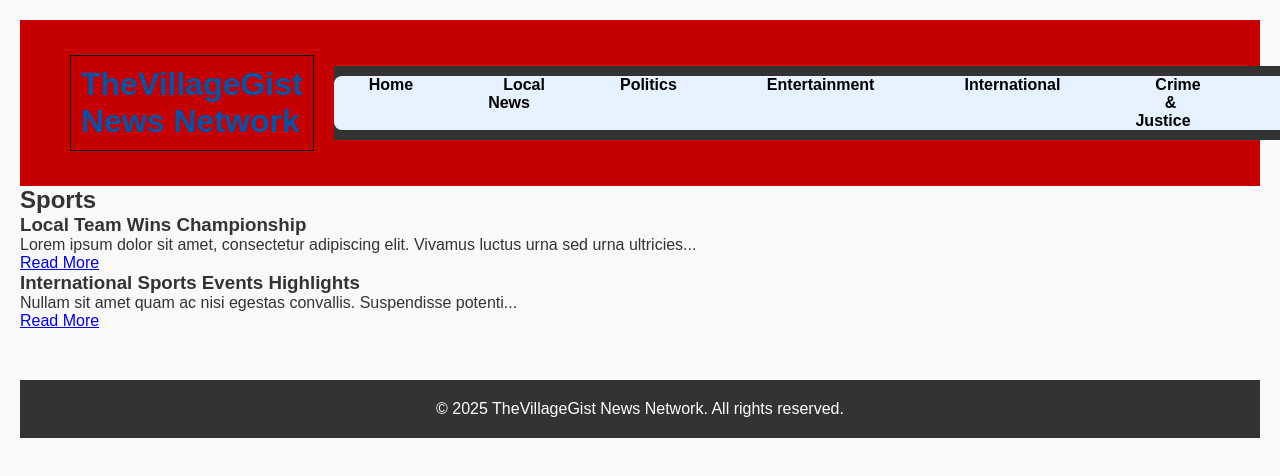
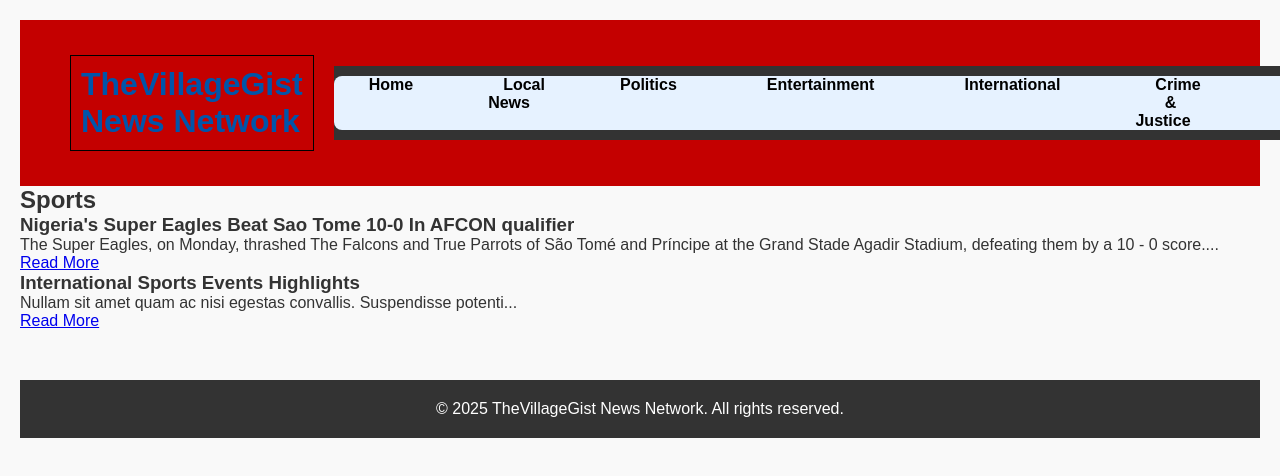
Before and after one commit to cocogirl-art/thevillagegist.com, a plain HTML site: page sports.html in a window 1280 px wide. Shown: the top 476 px of the page. Drawn offline with Linux system fonts and the light colour scheme.

Commit message:
Update sports.html

```diff
--- a/sports.html
+++ b/sports.html
@@ -29,14 +29,15 @@
     <main>
         <h2>Sports</h2>
         <article>
-            <h3>Local Team Wins Championship</h3>
-            <p>Lorem ipsum dolor sit amet, consectetur adipiscing elit. Vivamus luctus urna sed urna ultricies...</p>
+            <h3>Nigeria's Super Eagles Beat Sao Tome 10-0 In AFCON qualifier
+</h3>
+            <p>The Super Eagles, on Monday, thrashed The Falcons and True Parrots of São Tomé and Príncipe at the Grand Stade Agadir Stadium, defeating them by a 10 - 0 score....</p>
             <a href="#">Read More</a>
         </article>
         <article>
             <h3>International Sports Events Highlights</h3>
             <p>Nullam sit amet quam ac nisi egestas convallis. Suspendisse potenti...</p>
-            <a href="#">Read More</a>
+            <a href="https://saharareporters.com/2022/06/13/nigerias-super-eagles-beat-sao-tome-10-0-afcon-qualifier">Read More</a>
         </article>
     </main>
 
```
